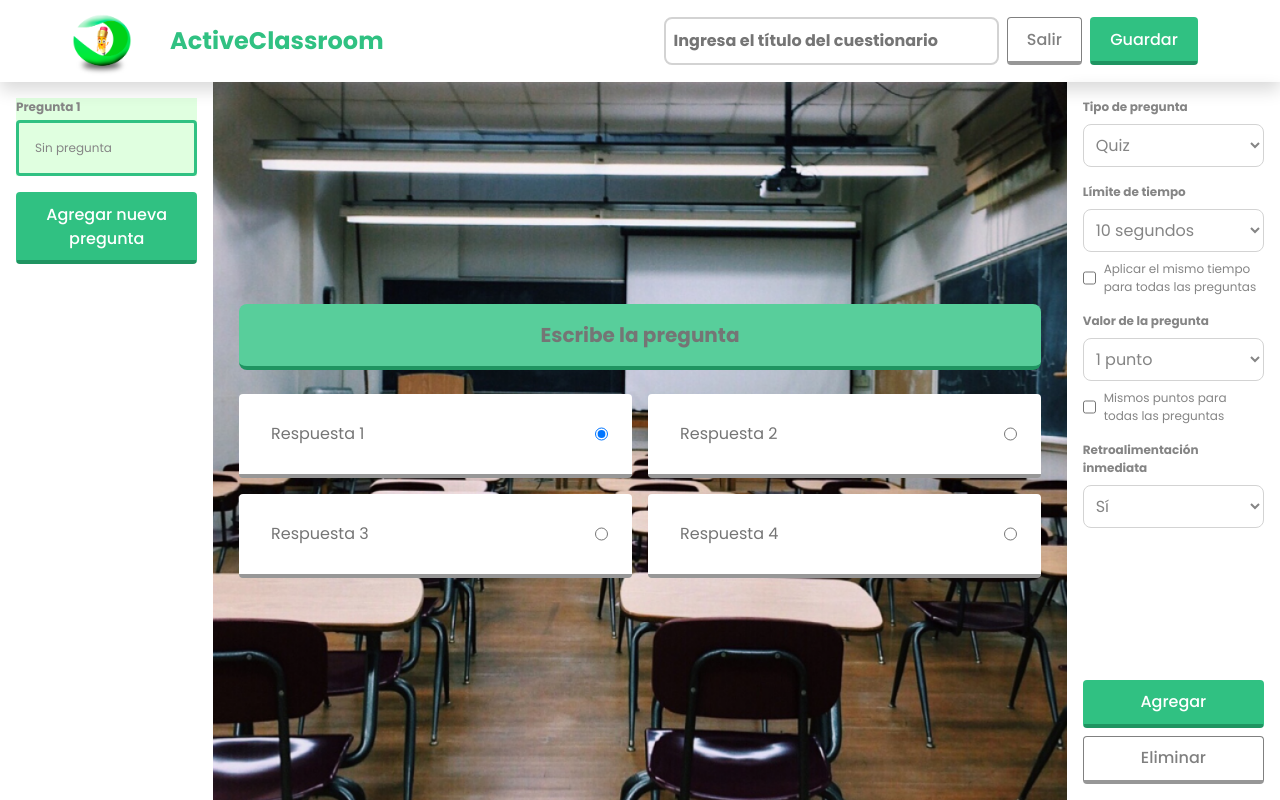
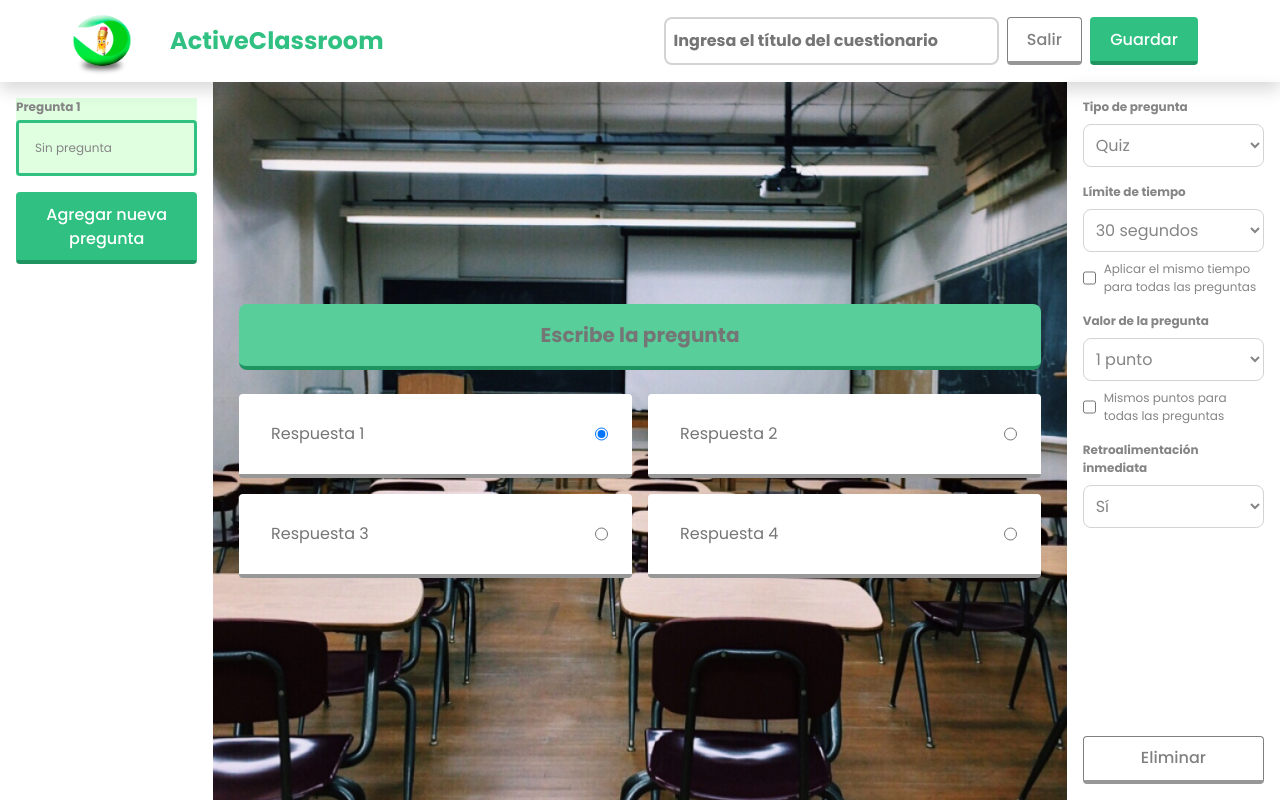
Before and after one commit to rahfflesia/active-classroom, a React (Vite) app: page /crearcuestionario in a window 1280 px wide. Built offline with nearby package versions, Linux system fonts and the light colour scheme; what @azure/msal-react would draw is missing.

Commit message:
Crea cuestionarios y agrega a la BD
Ya jaló el crear cuestionarios, solo falta que los muestre en el perfil, gráficas y ya

```diff
--- a/src/UI/CreacionCuestionario/CrearCuestionario.jsx
+++ b/src/UI/CreacionCuestionario/CrearCuestionario.jsx
@@ -7,6 +7,10 @@ import QuizForm from "./QuizForm";
 import VerdaderoFalsoForm from "./VerdaderoFalsoForm";
 
 function CrearCuestionario() {
+  const [mismoTiempo, setMismoTiempo] = useState(false);
+  const [mismosPuntos, setMismosPuntos] = useState(false);
+  const [valorPregunta, setValorPregunta] = useState("un-punto");
+
   const [preguntas, setPreguntas] = useState([
     {
       numero: 1,
@@ -66,8 +70,14 @@ function CrearCuestionario() {
         navigate("/crearcuestionario");
       }
     }
+
+    setPreguntas((prev) =>
+      prev.map((p) => ({
+        ...p,
+        valor: p.valor || valorPregunta,
+      }))
+    );
   }, [navigate]);
-
 
   // Cambia el texto de la pregunta
   const handlePreguntaChange = (idx, value) => {
@@ -83,9 +93,7 @@ function CrearCuestionario() {
         i === pregIdx
           ? {
               ...p,
-              options: p.options.map((opt, j) =>
-                j === optIdx ? value : opt
-              ),
+              options: p.options.map((opt, j) => (j === optIdx ? value : opt)),
             }
           : p
       )
@@ -110,9 +118,39 @@ function CrearCuestionario() {
 
   // Maneja el cambio de tiempo
   const handleTiempoChange = (pregIdx, value) => {
-    const nuevasPreguntas = [...preguntas];
-    nuevasPreguntas[pregIdx].tiempo = parseInt(value, 10);
-    setPreguntas(nuevasPreguntas);
+    if (mismoTiempo) {
+      setPreguntas((prev) =>
+        prev.map((p) => ({ ...p, tiempo: parseInt(value, 10) }))
+      );
+    } else {
+      setPreguntas((prev) =>
+        prev.map((p, i) =>
+          i === pregIdx ? { ...p, tiempo: parseInt(value, 10) } : p
+        )
+      );
+    }
+  };
+
+  // Checkbox: mismo tiempo para todas las preguntas
+  const handleMismoTiempoChange = (e) => {
+    const checked = e.target.checked;
+    setMismoTiempo(checked);
+    if (checked) {
+      // Aplica el tiempo de la pregunta seleccionada a todas
+      const tiempo = preguntas[preguntaSeleccionada].tiempo;
+      setPreguntas((prev) => prev.map((p) => ({ ...p, tiempo })));
+    }
+  };
+
+  // Checkbox: mismos puntos para todas las preguntas
+  const handleMismosPuntosChange = (e) => {
+    const checked = e.target.checked;
+    setMismosPuntos(checked);
+    if (checked) {
+      // Aplica el valor de la pregunta seleccionada a todas
+      const valor = preguntas[preguntaSeleccionada].valor || valorPregunta;
+      setPreguntas((prev) => prev.map((p) => ({ ...p, valor })));
+    }
   };
 
   // Selecciona una pregunta para editar
@@ -121,9 +159,31 @@ function CrearCuestionario() {
     setOpcion(preguntas[idx].tipo);
   };
 
+  const handleValorPreguntaChange = (value) => {
+    setValorPregunta(value);
+    if (mismosPuntos) {
+      setPreguntas((prev) => prev.map((p) => ({ ...p, valor: value })));
+    } else {
+      setPreguntas((prev) =>
+        prev.map((p, i) =>
+          i === preguntaSeleccionada ? { ...p, valor: value } : p
+        )
+      );
+    }
+  };
+
   // Elimina una pregunta
   const handleEliminarPregunta = (idx) => {
-    setPreguntas(preguntas.filter((_, i) => i !== idx));
+    if (preguntas.length === 1) return; // No permitir eliminar la última pregunta
+    // Elimina la pregunta y recalcula los números
+    const nuevasPreguntas = preguntas
+      .filter((_, i) => i !== idx)
+      .map((p, i) => ({
+        ...p,
+        numero: i + 1, // Reasigna el número de pregunta
+      }));
+    setPreguntas(nuevasPreguntas);
+    setPreguntaSeleccionada(idx > 0 ? idx - 1 : 0);
   };
 
   // Envía el cuestionario al backend
@@ -131,6 +191,11 @@ function CrearCuestionario() {
     const salaid = generarSalaId();
     const userId = localStorage.getItem("iduser");
     const username = localStorage.getItem("username");
+
+    if (!titulo.trim()) {
+      alert("Ingrese el nombre del cuestionario");
+      return;
+    }
 
     const payload = {
       salaid,
@@ -214,10 +279,16 @@ function CrearCuestionario() {
             <div className="contenedor-preguntas-agregar-interno d-flex flex-column gap-3">
               {preguntas.map((preg, idx) => (
                 <div
-                  className={`previsualizacion-pregunta ${preguntaSeleccionada === idx ? "selected" : ""}`}
+                  className={`previsualizacion-pregunta ${
+                    preguntaSeleccionada === idx ? "selected" : ""
+                  }`}
                   key={preg.numero}
                   onClick={() => handleSeleccionarPregunta(idx)}
-                  style={{ cursor: "pointer", background: preguntaSeleccionada === idx ? "#e0ffe0" : "white" }}
+                  style={{
+                    cursor: "pointer",
+                    background:
+                      preguntaSeleccionada === idx ? "#e0ffe0" : "white",
+                  }}
                 >
                   <div className="titulo-iconos mb-1 d-flex justify-content-between align-items-center">
                     <span className="gray-text bold-span d-flex gap-2">
@@ -244,7 +315,9 @@ function CrearCuestionario() {
                 placeholder="Escribe la pregunta"
                 className="container-fluid text-center p-3 input-pregunta green-border-bottom"
                 value={preguntas[preguntaSeleccionada].question}
-                onChange={(e) => handlePreguntaChange(preguntaSeleccionada, e.target.value)}
+                onChange={(e) =>
+                  handlePreguntaChange(preguntaSeleccionada, e.target.value)
+                }
               />
               <div className="seccion-preguntas">
                 {preguntas[preguntaSeleccionada].tipo === "quiz" && (
@@ -281,11 +354,11 @@ function CrearCuestionario() {
               <div className="flex flex-column gap-2">
                 <span className="bold-span gray-text">Tipo de pregunta</span>
                 <select
-                className="select-cuestionario gray-text"
-                name="tipo-pregunta"
-                value={preguntas[preguntaSeleccionada].tipo}
-                onChange={(e) => handleTipoPreguntaChange(e.target.value)}
-              >
+                  className="select-cuestionario gray-text"
+                  name="tipo-pregunta"
+                  value={preguntas[preguntaSeleccionada].tipo}
+                  onChange={(e) => handleTipoPreguntaChange(e.target.value)}
+                >
                   <option value="quiz">Quiz</option>
                   <option value="verdadero-falso">Verdadero o falso</option>
                 </select>
@@ -295,20 +368,30 @@ function CrearCuestionario() {
                 <select
                   className="select-cuestionario gray-text"
                   name="limite-tiempo"
+                  value={preguntas[preguntaSeleccionada].tiempo}
+                  onChange={(e) =>
+                    handleTiempoChange(preguntaSeleccionada, e.target.value)
+                  }
+                  disabled={mismoTiempo}
                 >
-                  <option value="10-segundos">10 segundos</option>
-                  <option value="20-segundos">20 segundos</option>
-                  <option value="30-segundos">30 segundos</option>
-                  <option value="40-segundos">40 segundos</option>
-                  <option value="50-segundos">50 segundos</option>
-                  <option value="1-minuto">1 minuto</option>
-                  <option value="2-minutos">2 minutos</option>
-                  <option value="3-minutos">3 minutos</option>
-                  <option value="4-minutos">4 minutos</option>
-                  <option value="5-minutos">5 minutos</option>
+                  <option value={10}>10 segundos</option>
+                  <option value={20}>20 segundos</option>
+                  <option value={30}>30 segundos</option>
+                  <option value={40}>40 segundos</option>
+                  <option value={50}>50 segundos</option>
+                  <option value={60}>1 minuto</option>
+                  <option value={120}>2 minutos</option>
+                  <option value={180}>3 minutos</option>
+                  <option value={240}>4 minutos</option>
+                  <option value={300}>5 minutos</option>
                 </select>
                 <div className="d-flex gap-2">
-                  <input type="checkbox" id="mismos-tiempo-preguntas" />
+                  <input
+                    type="checkbox"
+                    id="mismos-tiempo-preguntas"
+                    checked={mismoTiempo}
+                    onChange={handleMismoTiempoChange}
+                  />
                   <span className="gray-text">
                     Aplicar el mismo tiempo para todas las preguntas
                   </span>
@@ -321,6 +404,9 @@ function CrearCuestionario() {
                 <select
                   className="select-cuestionario gray-text"
                   name="valor-pregunta"
+                  value={preguntas[preguntaSeleccionada].valor || valorPregunta}
+                  onChange={(e) => handleValorPreguntaChange(e.target.value)}
+                  disabled={mismosPuntos}
                 >
                   <option value="un-punto">1 punto</option>
                   <option value="dos-puntos">2 puntos</option>
@@ -328,7 +414,12 @@ function CrearCuestionario() {
                   <option value="diez-puntos">10 puntos</option>
                 </select>
                 <div className="d-flex gap-2">
-                  <input type="checkbox" id="mismos-puntos-preguntas" />
+                  <input
+                    type="checkbox"
+                    id="mismos-puntos-preguntas"
+                    checked={mismosPuntos}
+                    onChange={handleMismosPuntosChange}
+                  />
                   <span className="gray-text">
                     Mismos puntos para todas las preguntas
                   </span>
@@ -348,10 +439,10 @@ function CrearCuestionario() {
               </div>
             </div>
             <div className="flex flex-column gap-2">
-              <button className="green-btn-cuestionario green-border-bottom">
-                Agregar
-              </button>
-              <button className="white-btn-cuestionario gray-border-bottom">
+              <button
+                className="white-btn-cuestionario gray-border-bottom"
+                onClick={() => handleEliminarPregunta(preguntaSeleccionada)}
+              >
                 Eliminar
               </button>
             </div>
```
Also changed, not shown: 1 other file (tests, documents, lock files or other folders).
